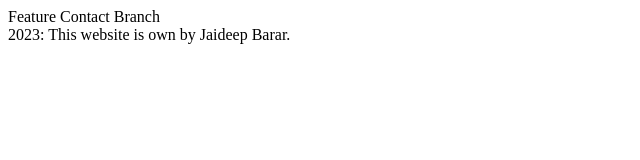
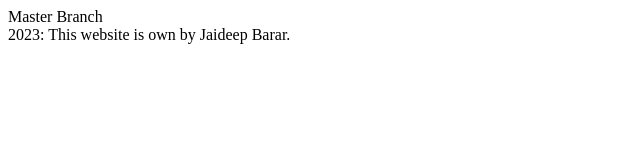
Before and after one commit to LearnWithJD/learningGit, a plain HTML site: page index.html in a window 1280 px wide. Shown: the full height of the page, 0-640 px from the left. Drawn offline with Linux system fonts and the light colour scheme.

Commit message:
updated title & body master branch

```diff
--- a/index.html
+++ b/index.html
@@ -1,9 +1,9 @@
 <html>
     <title>
-        This is my feature Branch
+        This is my Master Branch
     </title>
     <body>
-        Feature Contact Branch
+        Master Branch
     </body>
     <footer>
         2023: This website is own by Jaideep Barar.
```
